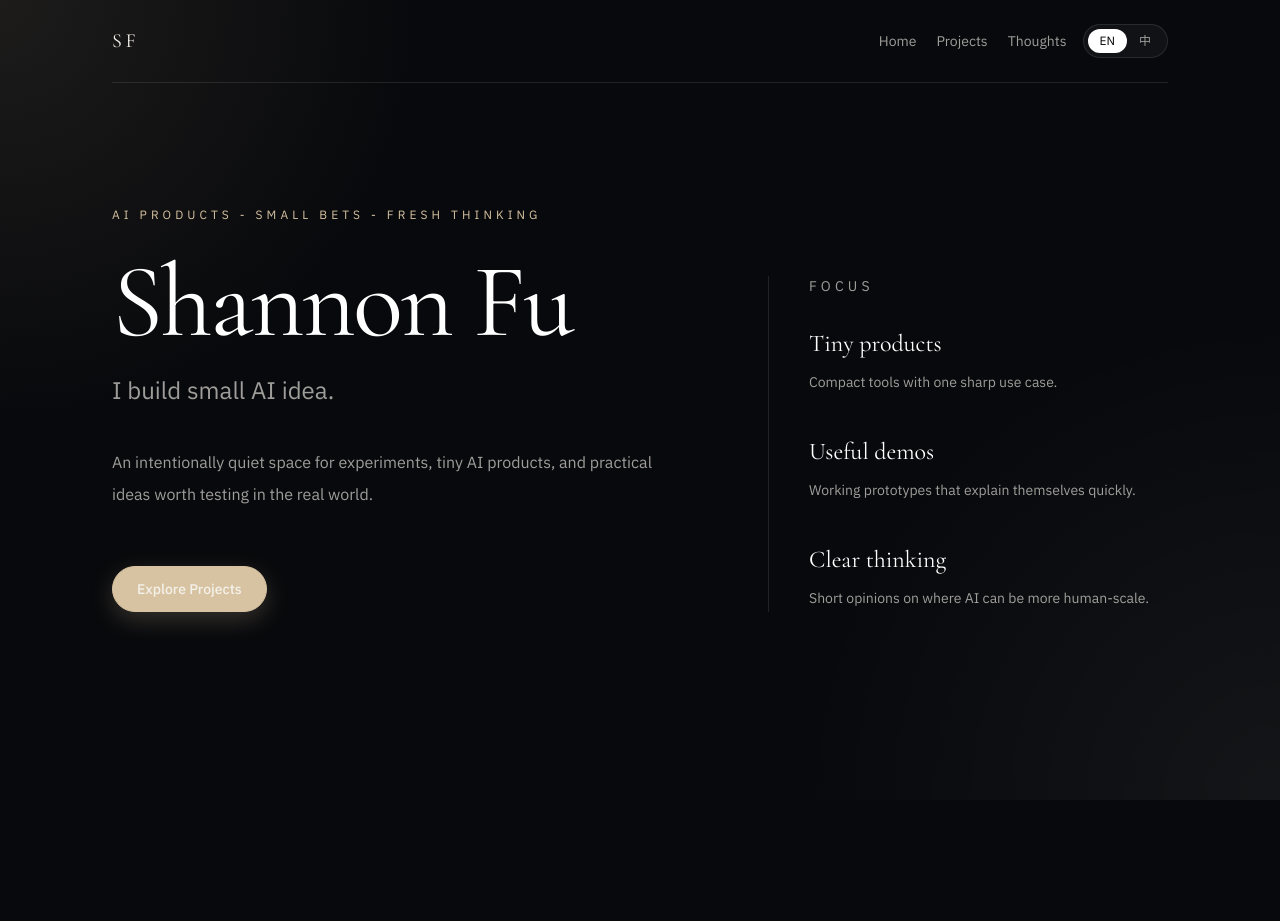
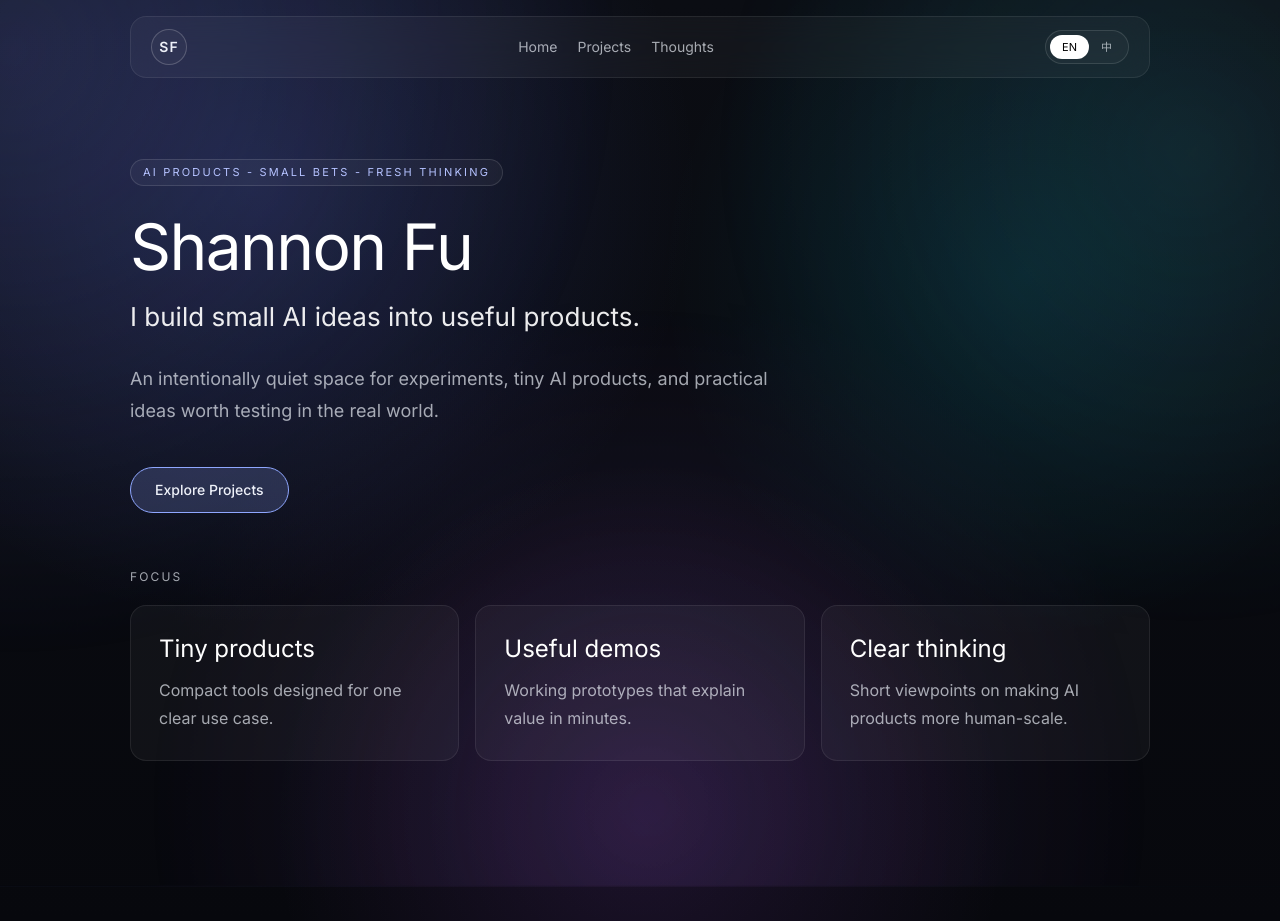
Before and after one commit to fxl625-bit/shannon, a Next.js app: page / in a window 1280 px wide. Before the commit the page ends 800 px from the top, so only its background shows below. Built offline with nearby package versions, Linux system fonts and the light colour scheme.

Commit message:
Upgrade brand UI with layered dark glass style

```diff
--- a/app/globals.css
+++ b/app/globals.css
@@ -1,13 +1,15 @@
 @import "tailwindcss";
 
 :root {
-  --bg: #08090c;
-  --bg-soft: #101218;
-  --panel: rgba(255, 255, 255, 0.03);
+  --bg: #07080d;
+  --bg-soft: #0b0d13;
+  --text: #eef1f9;
+  --muted: rgba(238, 241, 249, 0.68);
   --line: rgba(255, 255, 255, 0.1);
-  --text: #f4f1eb;
-  --muted: rgba(244, 241, 235, 0.64);
-  --accent: #d7c3a1;
+  --accent: #8fa7ff;
+  --accent-strong: #b5c2ff;
+  --panel: rgba(255, 255, 255, 0.04);
+  --font-display: var(--font-body);
 }
 
 * {
@@ -23,12 +25,19 @@ html {
 body {
   margin: 0;
   min-height: 100vh;
+  color: var(--text);
   background:
-    radial-gradient(circle at top left, rgba(215, 195, 161, 0.1), transparent 28%),
-    radial-gradient(circle at bottom right, rgba(255, 255, 255, 0.05), transparent 32%),
-    var(--bg);
-  color: var(--text);
-  font-family: var(--font-body), sans-serif;
+    radial-gradient(circle at 20% 20%, rgba(100, 120, 255, 0.18), transparent 35%),
+    radial-gradient(circle at 80% 30%, rgba(0, 220, 255, 0.1), transparent 30%),
+    radial-gradient(circle at 50% 90%, rgba(180, 90, 255, 0.12), transparent 35%),
+    linear-gradient(180deg, #0b0d13 0%, #07080d 100%);
+  font-family:
+    var(--font-body),
+    Inter,
+    system-ui,
+    -apple-system,
+    "Segoe UI",
+    sans-serif;
   text-rendering: optimizeLegibility;
 }
 
@@ -38,17 +47,76 @@ a {
 }
 
 ::selection {
-  background: rgba(215, 195, 161, 0.28);
+  background: rgba(143, 167, 255, 0.34);
 }
 
-.grain {
+.ambient-layer {
   position: fixed;
-  inset: 0;
+  inset: -12%;
   pointer-events: none;
-  opacity: 0.08;
-  background-image:
-    linear-gradient(rgba(255, 255, 255, 0.04) 1px, transparent 1px),
-    linear-gradient(90deg, rgba(255, 255, 255, 0.04) 1px, transparent 1px);
-  background-size: 144px 144px;
-  mask-image: radial-gradient(circle at center, black, transparent 82%);
+  z-index: 0;
+  opacity: 0.85;
+  background:
+    radial-gradient(circle at 12% 16%, rgba(126, 143, 255, 0.2), transparent 38%),
+    radial-gradient(circle at 86% 26%, rgba(90, 228, 250, 0.11), transparent 32%),
+    radial-gradient(circle at 52% 92%, rgba(183, 119, 255, 0.14), transparent 42%);
+  animation: ambientDrift 34s ease-in-out infinite alternate;
 }
+
+.glass-surface {
+  border: 1px solid rgba(255, 255, 255, 0.08);
+  background: rgba(255, 255, 255, 0.04);
+  backdrop-filter: blur(16px);
+}
+
+.hero-enter {
+  opacity: 0;
+  transform: translateY(16px);
+  animation: heroIn 720ms cubic-bezier(0.2, 0.8, 0.2, 1) forwards;
+}
+
+.focus-card {
+  transition:
+    transform 220ms ease,
+    border-color 220ms ease,
+    box-shadow 220ms ease;
+}
+
+.focus-card:hover {
+  transform: translateY(-4px);
+  border-color: rgba(165, 187, 255, 0.3);
+  box-shadow: 0 14px 36px rgba(7, 10, 20, 0.42);
+}
+
+.cta-button {
+  transition:
+    transform 220ms ease,
+    box-shadow 220ms ease,
+    border-color 220ms ease,
+    background-color 220ms ease;
+}
+
+.cta-button:hover {
+  transform: translateY(-1px);
+  box-shadow: 0 0 0 1px rgba(160, 183, 255, 0.45), 0 14px 36px rgba(86, 113, 219, 0.34);
+}
+
+@keyframes ambientDrift {
+  0% {
+    transform: translate3d(-1.6%, -1.2%, 0) scale(1);
+  }
+  100% {
+    transform: translate3d(1.8%, 1.4%, 0) scale(1.03);
+  }
+}
+
+@keyframes heroIn {
+  from {
+    opacity: 0;
+    transform: translateY(16px);
+  }
+  to {
+    opacity: 1;
+    transform: translateY(0);
+  }
+}
--- a/app/layout.tsx
+++ b/app/layout.tsx
@@ -1,20 +1,14 @@
 import type { Metadata } from "next";
-import { Cormorant_Garamond, IBM_Plex_Sans } from "next/font/google";
+import { Inter } from "next/font/google";
 
 import { LanguageProvider } from "@/components/language-provider";
 
 import "./globals.css";
 
-const display = Cormorant_Garamond({
-  subsets: ["latin"],
-  variable: "--font-display",
-  weight: ["400", "500", "600"],
-});
-
-const body = IBM_Plex_Sans({
+const body = Inter({
   subsets: ["latin"],
   variable: "--font-body",
-  weight: ["400", "500"],
+  weight: ["400", "500", "600", "700"],
 });
 
 export const metadata: Metadata = {
@@ -28,7 +22,7 @@ export default function RootLayout({
   children: React.ReactNode;
 }>) {
   return (
-    <html lang="en" className={`${display.variable} ${body.variable}`}>
+    <html lang="en" className={body.variable}>
       <body>
         <LanguageProvider>{children}</LanguageProvider>
       </body>
--- a/app/page.tsx
+++ b/app/page.tsx
@@ -11,45 +11,50 @@ export default function HomePage() {
 
   return (
     <SiteShell>
-      <section className="flex flex-1 items-center py-20 sm:py-28">
-        <div className="grid w-full gap-14 lg:grid-cols-[minmax(0,1.2fr)_minmax(260px,0.8fr)] lg:items-end">
+      <section className="flex flex-1 items-center py-12 sm:py-16 lg:py-20">
+        <div className="hero-enter w-full">
           <div className="max-w-3xl">
-            <p className="text-xs uppercase tracking-[0.34em] text-[color:var(--accent)]">
+            <p className="inline-flex rounded-full border border-white/12 bg-white/[0.04] px-3 py-1 text-[11px] uppercase tracking-[0.2em] text-[color:var(--accent-strong)]">
               {site.home.eyebrow[locale]}
             </p>
-            <h1 className="mt-8 font-[family-name:var(--font-display)] text-6xl leading-[0.92] tracking-tight text-white sm:text-7xl lg:text-[6.5rem]">
+
+            <h1 className="mt-7 text-[42px] leading-[1.02] tracking-tight text-white sm:text-[56px] lg:text-[64px]">
               {site.name}
             </h1>
-            <p className="mt-6 max-w-2xl text-xl leading-8 text-[color:var(--muted)] sm:text-2xl">
+
+            <p className="mt-5 max-w-2xl text-[20px] leading-8 text-white/92 sm:text-[26px] sm:leading-9">
               {site.home.tagline[locale]}
             </p>
-            <p className="mt-10 max-w-xl text-base leading-8 text-[color:var(--muted)]">
+
+            <p className="mt-7 max-w-2xl text-base leading-8 text-[color:var(--muted)] sm:text-lg">
               {site.home.intro[locale]}
             </p>
-            <div className="mt-14">
+
+            <div className="mt-10">
               <Link
                 href="/projects"
-                className="inline-flex items-center rounded-full border border-[color:var(--accent)] bg-[color:var(--accent)] px-6 py-3 text-sm font-medium text-[#1f170f] shadow-[0_8px_24px_rgba(215,195,161,0.22)] transition-colors duration-150 hover:bg-[#e8cfac]"
+                className="cta-button inline-flex items-center rounded-full border border-[color:var(--accent)] bg-[rgba(143,167,255,0.2)] px-6 py-3 text-sm font-medium text-[#eef1ff]"
               >
                 {site.home.cta[locale]}
               </Link>
             </div>
           </div>
 
-          <div className="border-l border-white/10 pl-0 lg:pl-10">
-            <p className="text-sm uppercase tracking-[0.3em] text-[color:var(--muted)]">
+          <div className="mt-14">
+            <p className="text-xs uppercase tracking-[0.18em] text-[color:var(--muted)]">
               {site.home.focusLabel[locale]}
             </p>
-            <div className="mt-8 space-y-10">
+            <div className="mt-5 grid gap-4 sm:grid-cols-2 lg:grid-cols-3">
               {site.home.focusItems.map((item) => (
-                <div key={item.title.en}>
-                  <p className="font-[family-name:var(--font-display)] text-2xl text-white">
-                    {item.title[locale]}
-                  </p>
-                  <p className="mt-2 text-sm leading-7 text-[color:var(--muted)]">
+                <article
+                  key={item.title.en}
+                  className="glass-surface focus-card rounded-2xl p-6 sm:p-7"
+                >
+                  <h2 className="text-2xl leading-tight text-white">{item.title[locale]}</h2>
+                  <p className="mt-3 text-sm leading-7 text-[color:var(--muted)] sm:text-base">
                     {item.body[locale]}
                   </p>
-                </div>
+                </article>
               ))}
             </div>
           </div>
--- a/components/site-shell.tsx
+++ b/components/site-shell.tsx
@@ -16,6 +16,7 @@ export function SiteShell({
   eyebrow?: Localized;
 }) {
   const { locale, setLocale } = useLanguage();
+
   const navItems = [
     { href: "/", label: site.nav.home[locale] },
     { href: "/projects", label: site.nav.projects[locale] },
@@ -23,33 +24,35 @@ export function SiteShell({
   ];
 
   return (
-    <div className="relative min-h-screen">
-      <div className="grain" />
-      <main className="mx-auto flex min-h-screen w-full max-w-6xl flex-col px-6 pb-16 pt-6 sm:px-10 lg:px-12">
-        <header className="flex flex-wrap items-center justify-between gap-3 border-b border-white/10 pb-6">
-          <Link
-            href="/"
-            className="font-[family-name:var(--font-display)] text-xl tracking-[0.18em] text-white"
-          >
-            SF
-          </Link>
-          <div className="flex items-center gap-4">
-            <nav className="flex items-center gap-5 text-sm text-[color:var(--muted)]">
+    <div className="relative min-h-screen overflow-x-clip">
+      <div className="ambient-layer" />
+      <main className="relative z-10 mx-auto flex min-h-screen w-full max-w-[1100px] flex-col px-5 pb-20 pt-4 sm:px-8 lg:px-10">
+        <header className="sticky top-3 z-40">
+          <div className="glass-surface flex items-center justify-between gap-3 rounded-2xl px-4 py-3 sm:px-5">
+            <Link
+              href="/"
+              className="flex h-9 w-9 items-center justify-center rounded-full border border-white/20 bg-white/[0.03] text-sm font-semibold tracking-[0.08em] text-white"
+            >
+              SF
+            </Link>
+
+            <nav className="flex items-center gap-3 text-xs text-[color:var(--muted)] sm:gap-5 sm:text-sm">
               {navItems.map((item) => (
                 <Link
                   key={item.href}
                   href={item.href}
-                  className="transition-colors duration-150 hover:text-white"
+                  className="transition-colors duration-150 hover:text-[color:var(--accent-strong)]"
                 >
                   {item.label}
                 </Link>
               ))}
             </nav>
-            <div className="inline-flex rounded-full border border-white/10 bg-white/[0.04] p-1">
+
+            <div className="inline-flex rounded-full border border-white/12 bg-white/[0.03] p-1">
               <button
                 type="button"
                 onClick={() => setLocale("en")}
-                className={`rounded-full px-3 py-1 text-xs transition-colors duration-150 ${
+                className={`rounded-full px-2.5 py-1 text-[11px] transition-colors duration-150 sm:px-3 ${
                   locale === "en"
                     ? "bg-white text-black"
                     : "text-[color:var(--muted)] hover:text-white"
@@ -61,7 +64,7 @@ export function SiteShell({
               <button
                 type="button"
                 onClick={() => setLocale("zh")}
-                className={`rounded-full px-3 py-1 text-xs transition-colors duration-150 ${
+                className={`rounded-full px-2.5 py-1 text-[11px] transition-colors duration-150 sm:px-3 ${
                   locale === "zh"
                     ? "bg-white text-black"
                     : "text-[color:var(--muted)] hover:text-white"
@@ -75,14 +78,14 @@ export function SiteShell({
         </header>
 
         {(title || eyebrow) ? (
-          <div className="pt-16 sm:pt-24">
+          <div className="pt-14 sm:pt-20">
             {eyebrow ? (
-              <p className="text-xs uppercase tracking-[0.32em] text-[color:var(--accent)]">
+              <p className="inline-flex rounded-full border border-white/10 bg-white/[0.03] px-3 py-1 text-[11px] uppercase tracking-[0.2em] text-[color:var(--accent-strong)]">
                 {eyebrow[locale]}
               </p>
             ) : null}
             {title ? (
-              <h1 className="mt-4 max-w-2xl font-[family-name:var(--font-display)] text-5xl leading-none tracking-tight text-white sm:text-6xl">
+              <h1 className="mt-6 max-w-3xl text-[42px] leading-[1.03] tracking-tight text-white sm:text-[56px] lg:text-[64px]">
                 {title[locale]}
               </h1>
             ) : null}
--- a/data/site.ts
+++ b/data/site.ts
@@ -5,6 +5,7 @@ export type Localized<T = string> = Record<Locale, T>;
 export type Project = {
   name: Localized;
   summary: Localized;
+  tags: Localized<string[]>;
   demoUrl: string;
 };
 
@@ -15,51 +16,55 @@ export const site = {
     projects: { en: "Projects", zh: "项目" },
     thoughts: { en: "Thoughts", zh: "想法" },
   },
+  languageSwitch: {
+    en: { current: "EN", target: "中" },
+    zh: { current: "中", target: "EN" },
+  },
   home: {
     eyebrow: {
       en: "AI Products - Small Bets - Fresh Thinking",
-      zh: "AI 产品 - 小步尝试 - 新鲜想法",
+      zh: "AI 产品 - 小步尝试 - 新鲜思考",
     },
     tagline: {
-      en: "I build small AI idea.",
-      zh: "我做小而实用的 AI 想法。",
+      en: "I build small AI ideas into useful products.",
+      zh: "我把小的 AI 想法做成真正有用的产品。",
     },
     intro: {
       en: "An intentionally quiet space for experiments, tiny AI products, and practical ideas worth testing in the real world.",
-      zh: "一个刻意留白的空间，用来展示实验型 AI 小产品和值得在真实世界里验证的创新想法。",
+      zh: "一个刻意克制的空间，用来展示实验型 AI 小产品和那些值得在真实世界里被验证的想法。",
     },
     cta: { en: "Explore Projects", zh: "查看项目" },
-    focusLabel: { en: "Focus", zh: "重点" },
+    focusLabel: { en: "Focus", zh: "聚焦" },
     focusItems: [
       {
         title: { en: "Tiny products", zh: "小产品" },
         body: {
-          en: "Compact tools with one sharp use case.",
-          zh: "围绕单一核心场景，做紧凑好用的工具。",
+          en: "Compact tools designed for one clear use case.",
+          zh: "围绕一个明确场景，做紧凑且可落地的工具。",
         },
       },
       {
         title: { en: "Useful demos", zh: "可用演示" },
         body: {
-          en: "Working prototypes that explain themselves quickly.",
-          zh: "可以快速自解释的可运行原型。",
+          en: "Working prototypes that explain value in minutes.",
+          zh: "可运行原型能在几分钟内说明价值。",
         },
       },
       {
         title: { en: "Clear thinking", zh: "清晰思考" },
         body: {
-          en: "Short opinions on where AI can be more human-scale.",
-          zh: "关于 AI 如何更贴近人类尺度的简短观点。",
+          en: "Short viewpoints on making AI products more human-scale.",
+          zh: "用简短观点探索 AI 产品如何更贴近人的尺度。",
         },
       },
     ],
   },
   projectsSection: {
     title: { en: "Projects", zh: "项目" },
-    eyebrow: { en: "Selected Work", zh: "精选作品" },
+    eyebrow: { en: "Selected Work", zh: "精选项目" },
     intro: {
-      en: "A short list of AI product experiments with simple interfaces, narrow scope, and a bias toward usefulness over noise.",
-      zh: "一组 AI 产品实验，保持简洁界面与清晰边界，优先追求实用价值而非噱头。",
+      en: "A compact set of AI product experiments with clear scope, practical utility, and disciplined execution.",
+      zh: "一组范围清晰、强调实用价值、执行克制的 AI 产品实验。",
     },
     cardLabel: { en: "Project", zh: "项目" },
     liveDemo: { en: "Live Demo", zh: "在线体验" },
@@ -68,36 +73,44 @@ export const site = {
     title: { en: "Thoughts", zh: "想法" },
     eyebrow: { en: "Short Notes", zh: "短观点" },
     intro: {
-      en: "Not essays. Just compact ideas, product instincts, and small observations worth keeping visible.",
-      zh: "不是长文，只保留短观点、产品直觉和那些值得被持续看见的小观察。",
+      en: "Not long essays. Just concise product notes, instincts, and observations worth revisiting.",
+      zh: "不是长文，只保留值得反复回看的产品直觉和简洁观点。",
     },
-  },
-  languageSwitch: {
-    en: { current: "EN", target: "中文" },
-    zh: { current: "中", target: "EN" },
   },
   projects: [
     {
       name: { en: "Signal Atlas", zh: "Signal Atlas" },
       summary: {
-        en: "An AI tool that turns scattered notes into clear next actions for solo builders.",
-        zh: "把零散笔记转成明确下一步行动的 AI 工具，面向独立创造者。",
+        en: "Turns scattered notes into clear next actions for independent builders.",
+        zh: "把零散笔记转成清晰的下一步行动，服务独立创造者。",
+      },
+      tags: {
+        en: ["Productivity", "Action Design", "AI Workflow"],
+        zh: ["效率", "行动设计", "AI 工作流"],
       },
       demoUrl: "https://example.com/signal-atlas",
     },
     {
       name: { en: "Voice Draft", zh: "Voice Draft" },
       summary: {
-        en: "A lightweight speech-to-concept workspace for shaping product thoughts before they disappear.",
-        zh: "一个轻量语音到概念工作台，帮助在灵感消失前快速固化产品想法。",
+        en: "A lightweight speech-to-concept workspace for capturing ideas before they fade.",
+        zh: "一个轻量语音到概念工作台，在灵感消失前完成捕捉。",
+      },
+      tags: {
+        en: ["Voice UX", "Rapid Capture", "Idea Lab"],
+        zh: ["语音交互", "快速记录", "创意实验"],
       },
       demoUrl: "https://example.com/voice-draft",
     },
     {
       name: { en: "Tiny Mentor", zh: "Tiny Mentor" },
       summary: {
-        en: "A compact coaching loop that gives one useful prompt instead of a full chatbot conversation.",
-        zh: "一个紧凑的教练循环，不做冗长对话，只给一条真正有用的提示。",
+        en: "Provides one useful coaching prompt instead of long chatbot sessions.",
+        zh: "不给冗长对话，只给一条真正有用的教练提示。",
+      },
+      tags: {
+        en: ["Coaching", "Prompt Design", "Minimal AI"],
+        zh: ["教练模式", "提示设计", "极简 AI"],
       },
       demoUrl: "https://example.com/tiny-mentor",
     },
@@ -105,17 +118,17 @@ export const site = {
   thoughts: {
     en: [
       "Most AI products should get smaller before they try to get smarter.",
-      "A useful interface is often just a good question in the right moment.",
+      "A useful interface is often just a good question at the right moment.",
       "Speed matters, but clarity is what people remember.",
-      "The best demos feel obvious after you see them once.",
-      "New tools become believable when they reduce one real friction point.",
+      "The best demos feel obvious right after your first use.",
+      "A tool becomes believable when it removes one real friction point.",
     ],
     zh: [
       "多数 AI 产品在变聪明之前，应该先变小、变聚焦。",
-      "一个有用的界面，往往只是恰当时机下的一个好问题。",
-      "速度很重要，但真正被记住的是清晰。",
-      "好的演示应该在看完一次后显得理所当然。",
-      "当工具减少了一个真实摩擦点，它才会变得可信。",
+      "好界面往往只是一个在正确时机出现的好问题。",
+      "速度重要，但真正被记住的是清晰。",
+      "最好的演示是在第一次体验后就显得理所当然。",
+      "当工具去掉一个真实摩擦点，它才会变得可信。",
     ],
   },
 };
```
Also changed, not shown: app/projects/page.tsx (+6 -4 lines), app/thoughts/page.tsx (+5 -5 lines), components/project-card.tsx (+18 -9 lines).
